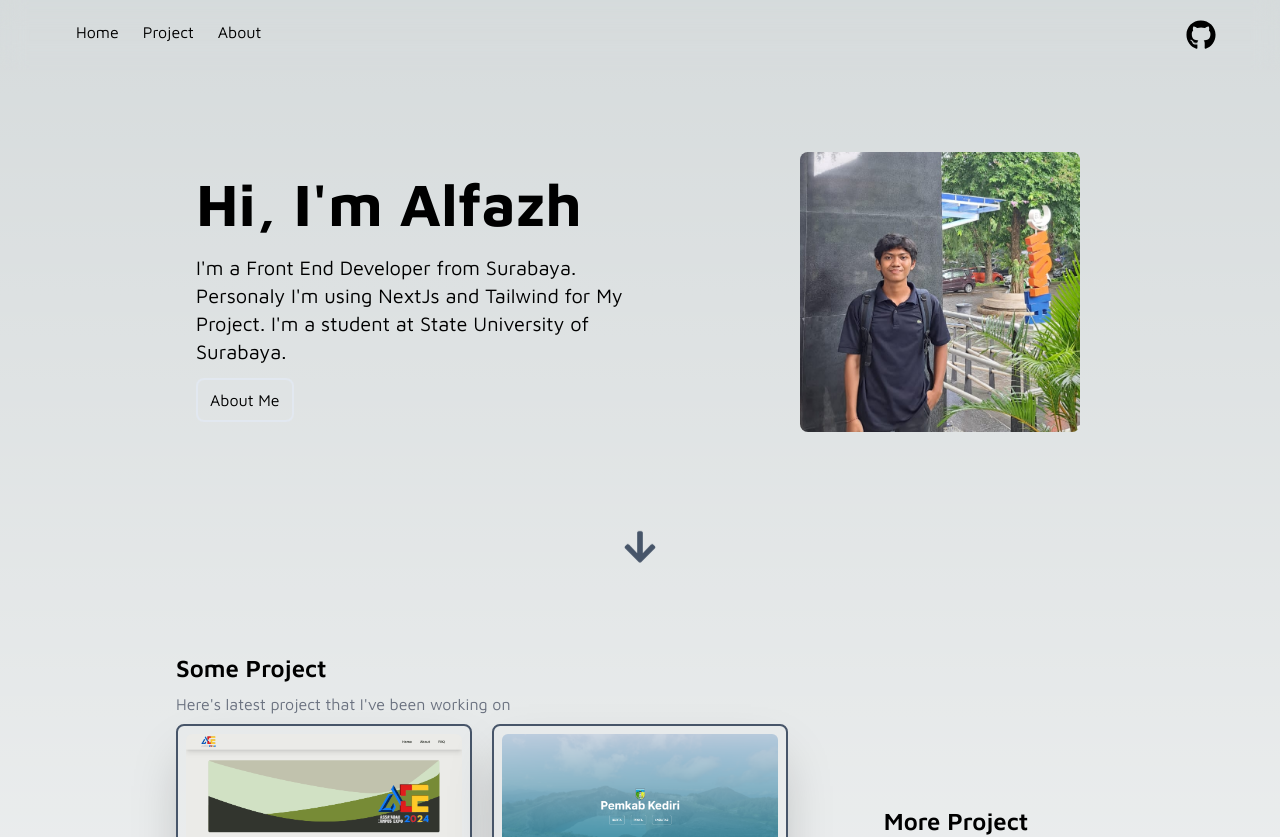
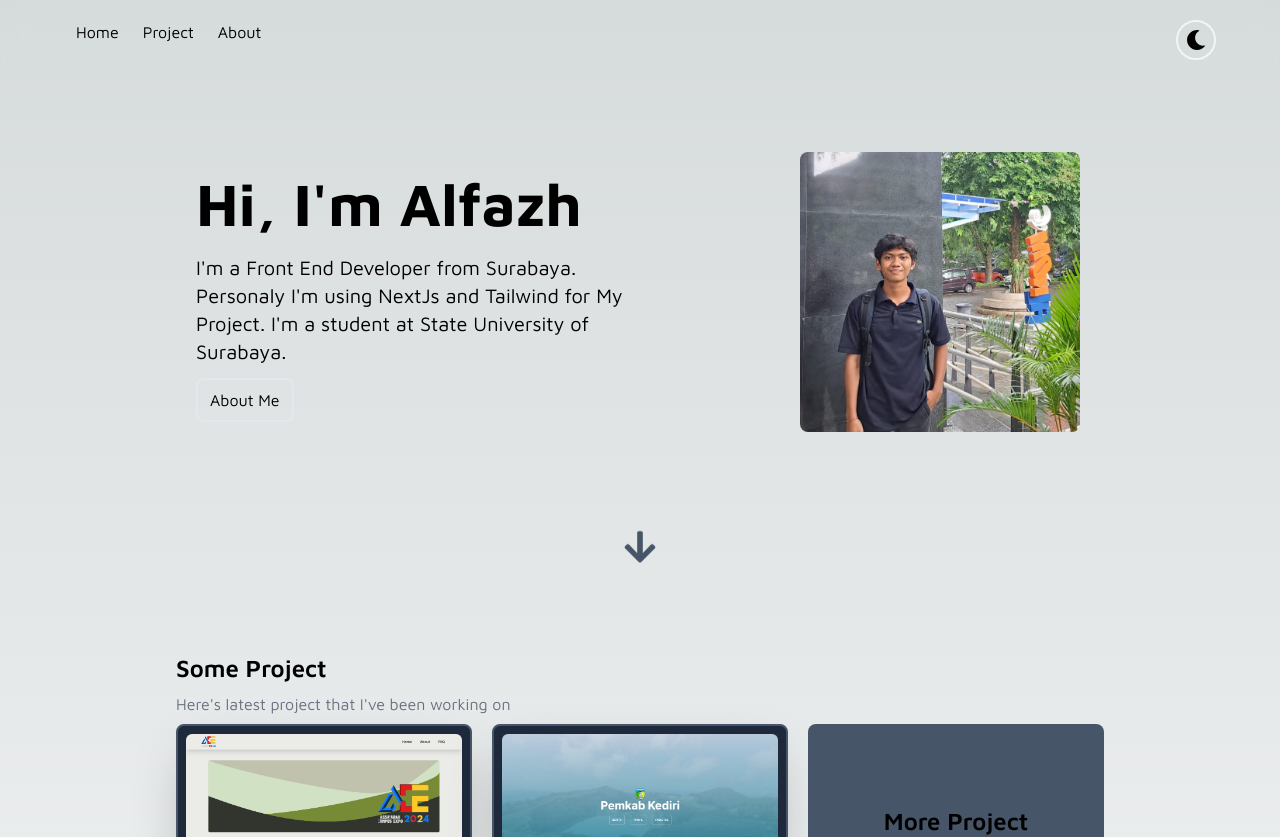
Before and after one commit to alfazh123/Alfazh-page, a Next.js app: page / in a window 1280 px wide. Shown: the top 837 px of the page. Built offline with nearby package versions, Linux system fonts and the light colour scheme.

Commit message:
feaT: add theme button on navbar

```diff
--- a/app/ui/navbar.tsx
+++ b/app/ui/navbar.tsx
@@ -1,5 +1,14 @@
 import Link from "next/link";
-import { FaGithub, FaHome, FaHammer, FaQuestion, FaBook } from "react-icons/fa";
+import {
+    FaGithub,
+    FaHome,
+    FaHammer,
+    FaQuestion,
+    FaBook,
+    FaMoon,
+    FaSun,
+} from "react-icons/fa";
+import ThemeButton from "./theme-button";
 
 const links = [
     {
@@ -42,9 +51,7 @@
                 ))}
             </ul>
             <div className="flex md:px-16 px-4 py-5">
-                <a href="https://github.com/alfazh123">
-                    <FaGithub className="text-3xl" />
-                </a>
+                <ThemeButton />
             </div>
         </div>
     );
```
